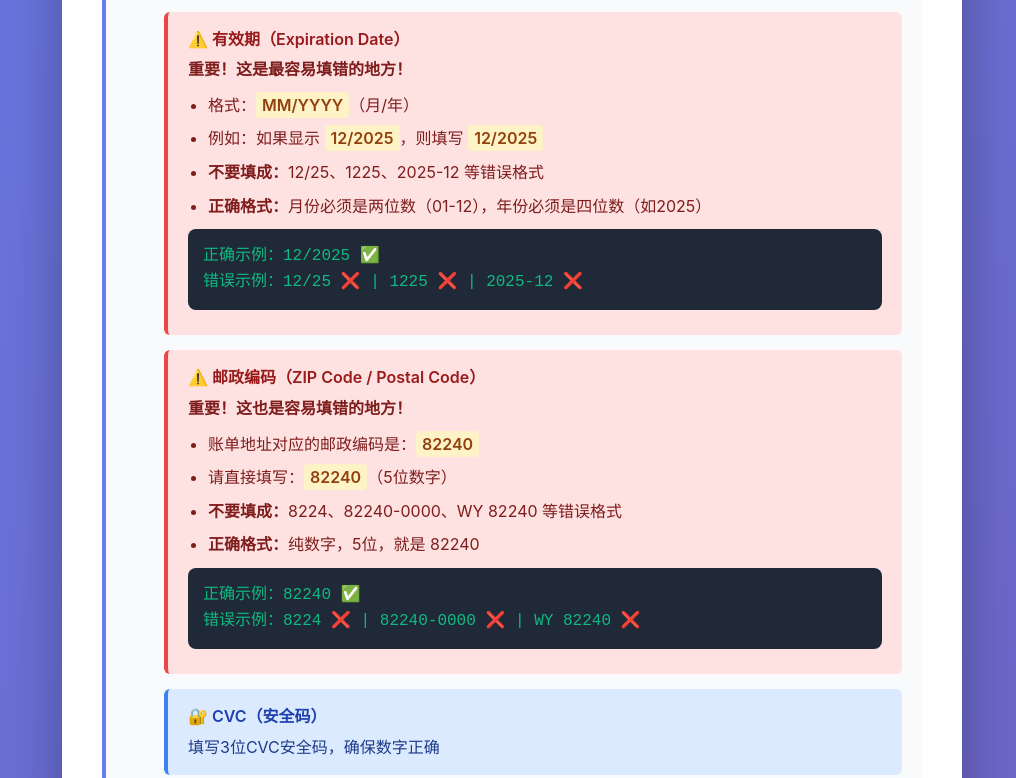
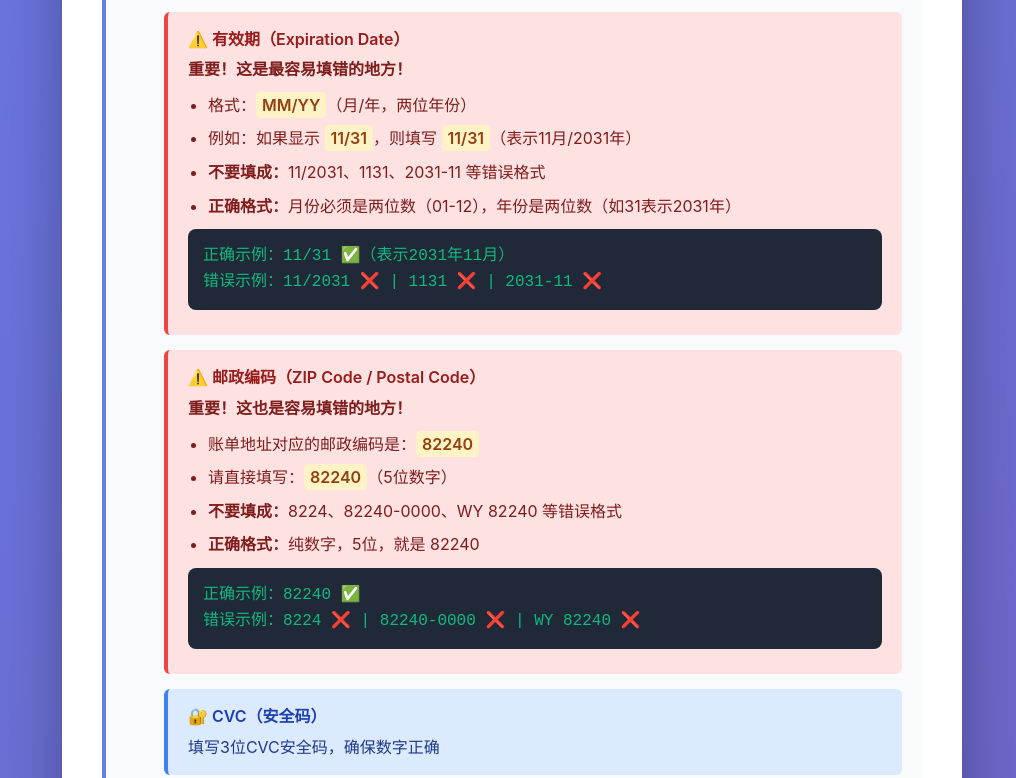
Before and after one commit to tiancizhou/server-api, a website: page public/gemini-使用说明.html in a window 1280 px wide. Shown: the part 1062-1840 px from the top of the page, without its empty margins (128-1144 px from the left). Drawn offline with Linux system fonts and the light colour scheme.

Commit message:
补充说明文档

```diff
--- a/public/gemini-使用说明.html
+++ b/public/gemini-使用说明.html
@@ -282,7 +282,7 @@
                             <li>激活成功后，复制以下信息：
                                 <ul style="margin-top: 10px; margin-left: 20px;">
                                     <li><strong>卡号</strong>（16位数字）</li>
-                                    <li><strong>有效期</strong>（MM/YYYY 格式，例如：12/2025）</li>
+                                    <li><strong>有效期</strong>（MM/YY 格式，例如：11/31）</li>
                                     <li><strong>CVC</strong>（3位安全码）</li>
                                     <li><strong>账单地址</strong>（131 Lupine Drive, Torrington, WY 82240）</li>
                                 </ul>
@@ -315,14 +315,14 @@
                             <div class="warning-box-content">
                                 <strong>重要！这是最容易填错的地方！</strong><br>
                                 <ul style="margin-top: 10px; margin-left: 20px;">
-                                    <li>格式：<span class="field-highlight">MM/YYYY</span>（月/年）</li>
-                                    <li>例如：如果显示 <span class="field-highlight">12/2025</span>，则填写 <span class="field-highlight">12/2025</span></li>
-                                    <li><strong>不要填成：</strong>12/25、1225、2025-12 等错误格式</li>
-                                    <li><strong>正确格式：</strong>月份必须是两位数（01-12），年份必须是四位数（如2025）</li>
+                                    <li>格式：<span class="field-highlight">MM/YY</span>（月/年，两位年份）</li>
+                                    <li>例如：如果显示 <span class="field-highlight">11/31</span>，则填写 <span class="field-highlight">11/31</span>（表示11月/2031年）</li>
+                                    <li><strong>不要填成：</strong>11/2031、1131、2031-11 等错误格式</li>
+                                    <li><strong>正确格式：</strong>月份必须是两位数（01-12），年份是两位数（如31表示2031年）</li>
                                 </ul>
                                 <div class="format-example" style="margin-top: 10px;">
-                                    正确示例：12/2025 ✅<br>
-                                    错误示例：12/25 ❌ | 1225 ❌ | 2025-12 ❌
+                                    正确示例：11/31 ✅（表示2031年11月）<br>
+                                    错误示例：11/2031 ❌ | 1131 ❌ | 2031-11 ❌
                                 </div>
                             </div>
                         </div>
@@ -380,7 +380,7 @@
                         <ul style="margin-top: 10px; margin-left: 20px;">
                             <li><strong>1. 换浏览器</strong>：尝试使用不同的浏览器（Chrome、Firefox、Edge等）</li>
                             <li><strong>2. 换IP节点</strong>：更换网络环境或使用VPN，更换IP地址</li>
-                            <li><strong>3. 检查信息填写</strong>：确认有效期格式为 MM/YYYY，邮政编码为 82240</li>
+                            <li><strong>3. 检查信息填写</strong>：确认有效期格式为 MM/YY（例如：11/31），邮政编码为 82240</li>
                             <li><strong>4. 稍后重试</strong>：等待一段时间后再次尝试</li>
                         </ul>
                         <div class="highlight-box" style="margin-top: 15px; background: #fef3c7;">
@@ -440,7 +440,7 @@
                     <div class="step-content">
                         <ul style="list-style: none; padding-left: 0;">
                             <li style="margin-bottom: 10px;">✅ <strong>卡号：</strong>16位数字，无空格</li>
-                            <li style="margin-bottom: 10px;">✅ <strong>有效期：</strong>MM/YYYY 格式（例如：12/2025）</li>
+                            <li style="margin-bottom: 10px;">✅ <strong>有效期：</strong>MM/YY 格式（例如：11/31）</li>
                             <li style="margin-bottom: 10px;">✅ <strong>CVC：</strong>3位数字</li>
                             <li style="margin-bottom: 10px;">✅ <strong>邮政编码：</strong>82240（5位数字）</li>
                             <li style="margin-bottom: 10px;">✅ <strong>账单地址：</strong>131 Lupine Drive, Torrington, WY 82240</li>
@@ -457,7 +457,7 @@
                     <div class="warning-box-title">重要提醒</div>
                     <div class="warning-box-content">
                         <ul style="margin-left: 20px; margin-top: 10px;">
-                            <li><strong>有效期格式：</strong>必须是 MM/YYYY（月/年），例如 12/2025，不要填成其他格式</li>
+                            <li><strong>有效期格式：</strong>必须是 MM/YY（月/年，两位年份），例如 11/31，不要填成其他格式</li>
                             <li><strong>邮政编码：</strong>必须是 82240（5位数字），不要填成其他格式</li>
                             <li><strong>拒卡处理：</strong>如果出现拒卡，请换浏览器、换IP节点后重试</li>
                             <li><strong>接码验证：</strong>如果出现接码验证，这是账号问题，需要换号，与商品质量无关</li>
@@ -478,12 +478,12 @@
                         Q1: 有效期应该怎么填写？
                     </div>
                     <div class="step-content">
-                        <strong>A:</strong> 有效期格式必须是 <span class="field-highlight">MM/YYYY</span>（月/年）。
+                        <strong>A:</strong> 有效期格式必须是 <span class="field-highlight">MM/YY</span>（月/年，两位年份）。
                         <ul style="margin-top: 10px; margin-left: 20px;">
-                            <li>正确示例：<span class="field-highlight">12/2025</span> ✅</li>
-                            <li>错误示例：12/25 ❌ | 1225 ❌ | 2025-12 ❌</li>
+                            <li>正确示例：<span class="field-highlight">11/31</span> ✅（表示2031年11月）</li>
+                            <li>错误示例：11/2031 ❌ | 1131 ❌ | 2031-11 ❌</li>
                         </ul>
-                        月份必须是两位数（01-12），年份必须是四位数。
+                        月份必须是两位数（01-12），年份是两位数（如31表示2031年）。
                     </div>
                 </div>
 
```
